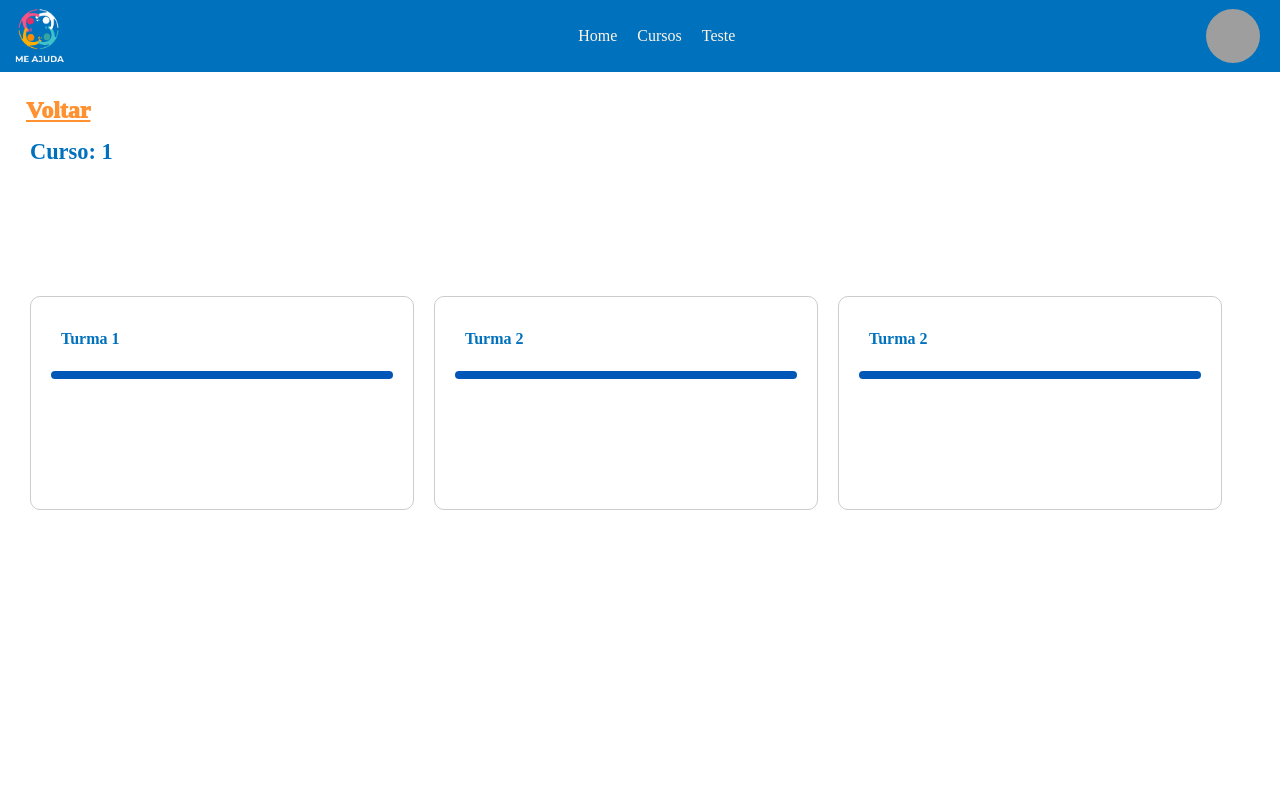
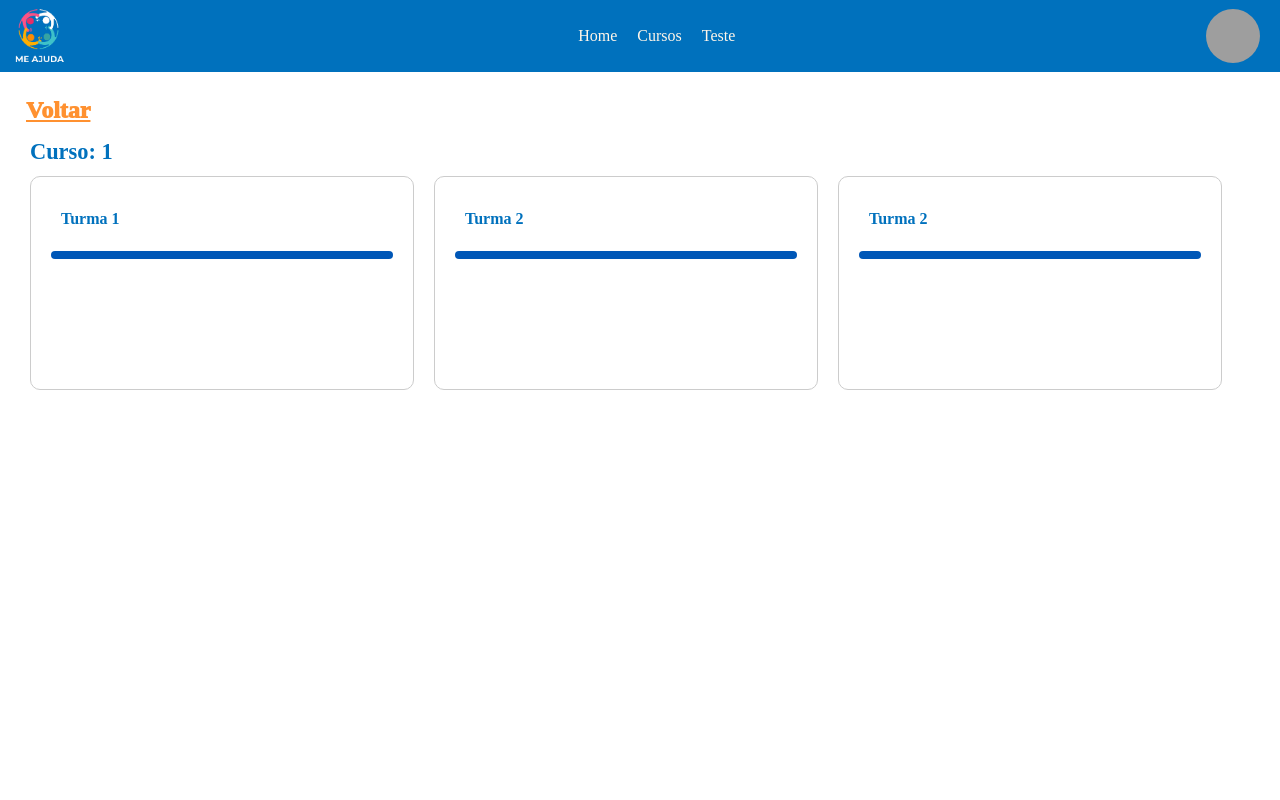
Before and after one commit to wallacevff/projeto-final-frontend, a Next.js app: page /curso/curso/1 in a window 1280 px wide. Shown: the top 800 px of the page. Built offline with nearby package versions, Linux system fonts and the light colour scheme; grey boxes are pictures that could not be loaded; a web font is replaced by a local one.

Commit message:
Update [id].tsx

```diff
--- a/src/pages/curso/curso/[id].tsx
+++ b/src/pages/curso/curso/[id].tsx
@@ -18,7 +18,7 @@ const CursoId = () => {
 
             <Cards
                 style={{
-                    marginTop: "calc(100vh * 0.15)"
+                    // marginTop: "calc(100vh * 0.15)"
                 }}
             >
                 <Card title="Turma 1" link="/turma/1">
```
